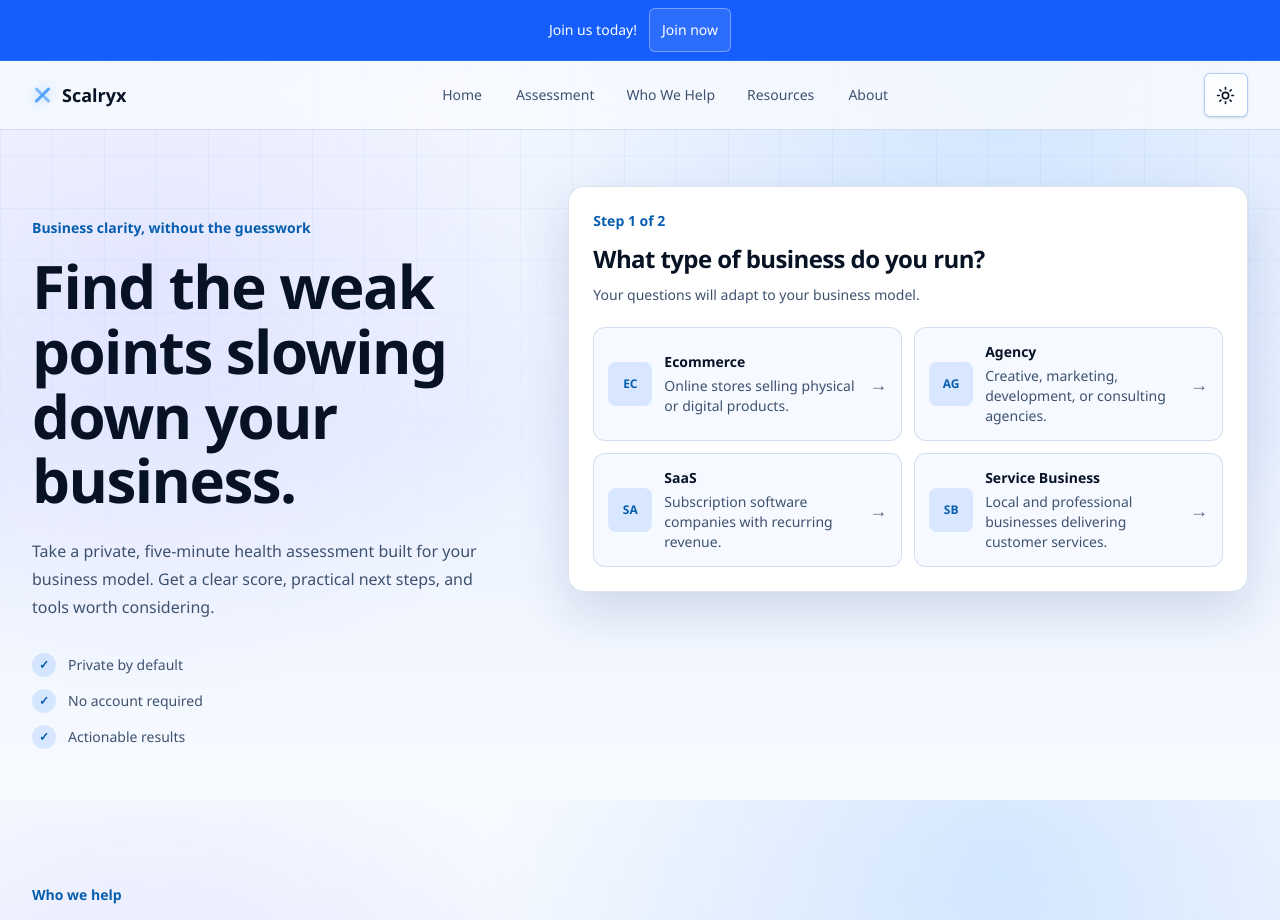
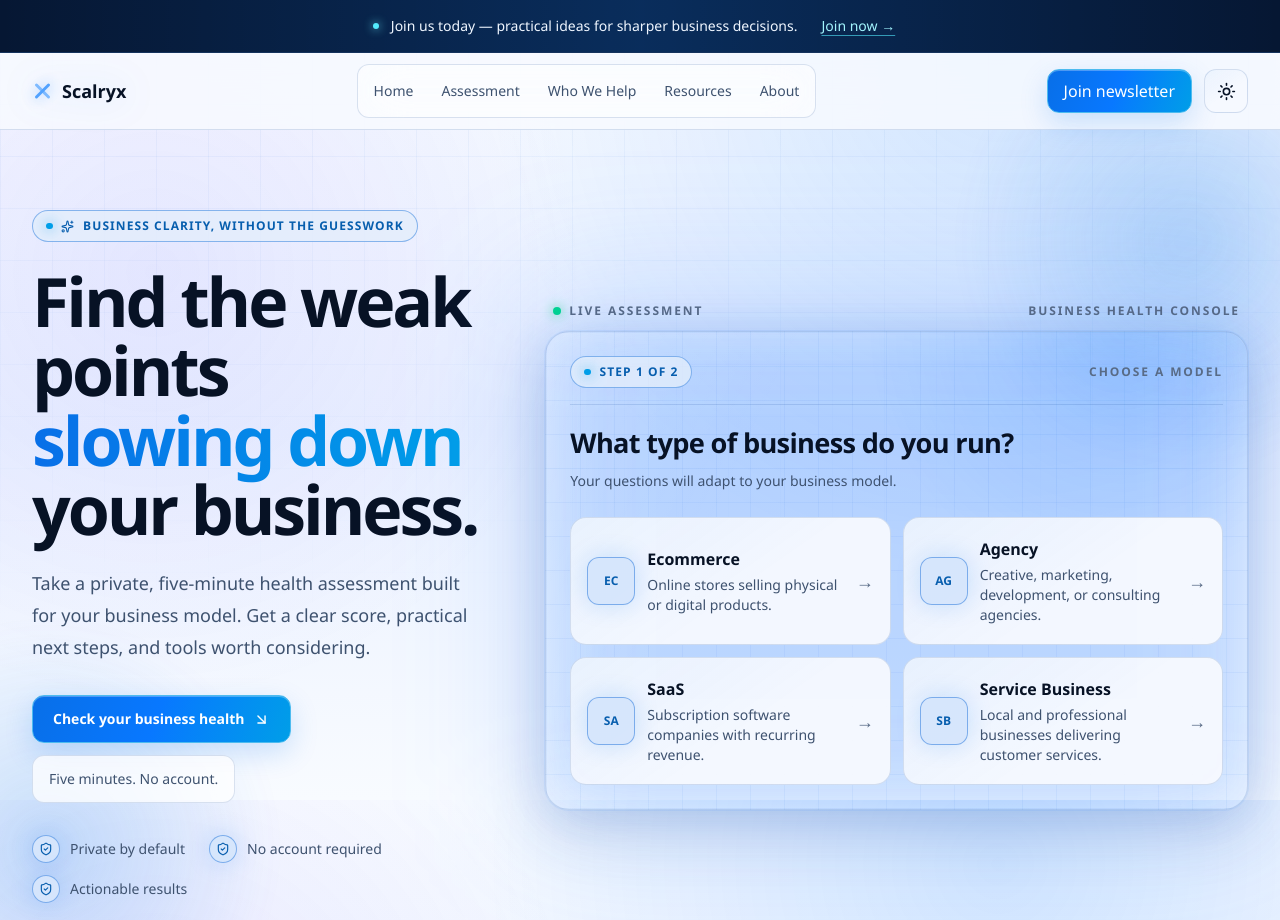
Before and after one commit to swajannaimur/scalryx, a Next.js app: page / in a window 1280 px wide. Shown: the top 920 px of the page. Built offline with nearby package versions, Linux system fonts and the light colour scheme.

Commit message:
feat: redesign hero and assessment console

```diff
--- a/app/components/assessment/business-assessment.tsx
+++ b/app/components/assessment/business-assessment.tsx
@@ -160,17 +160,17 @@ export function BusinessAssessment() {
                 aria-describedby="change-business-description"
                 aria-labelledby="change-business-title"
                 aria-modal="true"
-                className="modal-dialog max-h-[calc(100dvh-2rem)] w-full max-w-md overflow-y-auto rounded-2xl border border-line bg-surface-raised p-6 shadow-[0_20px_50px_var(--shadow)]"
+                className="premium-panel modal-dialog max-h-[calc(100dvh-2rem)] w-full max-w-md overflow-y-auto rounded-2xl p-6"
                 ref={dialogRef}
                 role="alertdialog"
               >
                 <h3 className="text-xl font-semibold text-content" id="change-business-title">Start a different assessment?</h3>
                 <p className="mt-2 text-sm leading-6 text-muted" id="change-business-description">Your current answers will be cleared.</p>
                 <div className="mt-6 flex flex-col-reverse gap-3 sm:flex-row sm:justify-end">
-                  <button className="min-h-11 rounded-lg border border-line bg-input px-4 text-sm font-semibold text-content" onClick={() => dispatch({ type: "cancel-business-change" })} type="button">
+                  <button className="premium-card min-h-11 rounded-xl px-4 text-sm font-semibold text-content" onClick={() => dispatch({ type: "cancel-business-change" })} type="button">
                     Keep my answers
                   </button>
-                  <button className="min-h-11 rounded-lg bg-[var(--assessment-accent-bg)] px-4 text-sm font-semibold text-on-brand hover:bg-[var(--assessment-accent-hover)]" onClick={() => dispatch({ type: "confirm-business-change" })} type="button">
+                  <button className="premium-button min-h-11 rounded-xl px-4 text-sm font-bold" onClick={() => dispatch({ type: "confirm-business-change" })} type="button">
                     Clear and continue
                   </button>
                 </div>
--- a/app/components/assessment/business-type-step.tsx
+++ b/app/components/assessment/business-type-step.tsx
@@ -42,27 +42,32 @@ export function BusinessTypeStep({
   onSelect,
 }: BusinessTypeStepProps) {
   return (
-    <div className="rounded-2xl border border-line bg-surface-raised p-5 shadow-[0_20px_50px_var(--shadow)] sm:p-6">
-      <p className="text-sm font-semibold text-[var(--assessment-accent-text)]">Step 1 of 2</p>
+    <div className="premium-panel section-grid blue-glow rounded-[1.5rem] p-5 sm:p-6">
+      <div className="mb-5 flex items-center justify-between border-b border-line pb-4">
+        <p className="premium-eyebrow">Step 1 of 2</p>
+        <span className="text-xs font-semibold uppercase tracking-[0.16em] text-subtle">
+          Choose a model
+        </span>
+      </div>
       <fieldset className="mt-3">
-        <legend className="text-2xl font-semibold tracking-tight text-content" data-assessment-focus tabIndex={-1}>
+        <legend className="text-2xl font-bold tracking-tight text-content sm:text-[1.7rem]" data-assessment-focus tabIndex={-1}>
           What type of business do you run?
         </legend>
         <p className="mt-2 text-sm leading-6 text-muted">
           Your questions will adapt to your business model.
         </p>
 
-        <div className="mt-5 grid gap-3 sm:grid-cols-2">
+        <div className="mt-6 grid gap-3 sm:grid-cols-2">
           {businessChoices.map((choice) => {
             const inputId = `business-type-${choice.type}`;
             const selected = selectedType === choice.type;
 
             return (
               <label
-                className={`group flex min-h-28 cursor-pointer items-center gap-3 rounded-xl border p-3.5 transition focus-within:border-[var(--assessment-accent-text)] focus-within:ring-2 focus-within:ring-[var(--assessment-focus-ring)] ${
+                className={`premium-card group flex min-h-32 cursor-pointer items-center gap-3 rounded-2xl p-4 focus-within:border-[var(--assessment-accent-text)] focus-within:ring-2 focus-within:ring-[var(--assessment-focus-ring)] ${
                   selected
-                    ? "border-[var(--assessment-accent-text)] bg-blue-500/10"
-                    : "border-line bg-input hover:border-blue-400/70 hover:bg-blue-500/5"
+                    ? "border-[var(--assessment-accent-text)] bg-blue-500/15 shadow-[0_0_28px_var(--glow-soft)]"
+                    : ""
                 }`}
                 htmlFor={inputId}
                 key={choice.type}
@@ -78,12 +83,12 @@ export function BusinessTypeStep({
                 />
                 <span
                   aria-hidden="true"
-                  className="flex size-11 shrink-0 items-center justify-center rounded-lg bg-blue-500/15 text-xs font-bold text-[var(--assessment-accent-text)]"
+                  className="icon-glow flex size-12 shrink-0 items-center justify-center rounded-xl text-xs font-extrabold"
                 >
                   {choice.initials}
                 </span>
                 <span className="min-w-0 flex-1">
-                  <span className="block text-sm font-semibold text-content">
+                  <span className="block text-base font-bold text-content">
                     {choice.label}
                   </span>
                   <span className="mt-1 block text-sm leading-5 text-muted">
@@ -92,7 +97,7 @@ export function BusinessTypeStep({
                 </span>
                 <span
                   aria-hidden="true"
-                  className="text-lg text-subtle transition group-hover:translate-x-0.5 group-hover:text-[var(--assessment-accent-text)]"
+                  className="text-lg text-subtle transition group-hover:translate-x-1 group-hover:text-[var(--assessment-accent-text)]"
                 >
                   →
                 </span>
--- a/app/components/landing/hero-section.tsx
+++ b/app/components/landing/hero-section.tsx
@@ -1,32 +1,121 @@
+import {
+  Activity,
+  ArrowDownRight,
+  Gauge,
+  Layers3,
+  ShieldCheck,
+  Sparkles,
+} from "lucide-react";
 import { SectionShell } from "../layout/section-shell";
 import { BusinessAssessment } from "../assessment/business-assessment";
 import { heroComposition } from "../../data/hero-content";
+
+const capabilities = [
+  { value: "4", label: "Business models", icon: Layers3 },
+  { value: "10", label: "Tailored questions", icon: Activity },
+  { value: "100", label: "Point health score", icon: Gauge },
+  { value: "Private", label: "Browser-only answers", icon: ShieldCheck },
+];
 
 export function HeroSection() {
   const { content, embeddedTool } = heroComposition;
 
   return (
-    <section id="home">
-      <SectionShell className="grid min-w-0 gap-10 py-14 lg:grid-cols-[0.82fr_1.18fr] lg:items-start xl:gap-16">
-        <div className="min-w-0 pt-2 lg:pt-8">
-          <p className="text-sm font-semibold text-[var(--assessment-accent-text)]">{content.eyebrow}</p>
-          <h1 className="mt-4 max-w-xl text-[40px] font-semibold leading-[1.08] tracking-tight text-content sm:text-[52px] xl:text-[60px]">
-            {content.heading}
+    <section
+      className="relative isolate overflow-hidden pb-14 pt-6 sm:pb-20 sm:pt-10"
+      data-premium-hero
+      id="home"
+    >
+      <div aria-hidden="true" className="ambient-orb -right-28 top-[-8rem]" />
+      <div
+        aria-hidden="true"
+        className="ambient-orb -left-48 top-[30rem] opacity-35 [animation-delay:-4s]"
+      />
+      <SectionShell className="relative">
+        <div className="grid min-w-0 gap-12 lg:grid-cols-[0.78fr_1.22fr] lg:items-center xl:gap-16">
+          <div className="min-w-0 lg:py-10">
+            <div className="premium-eyebrow animate-stagger-1">
+              <Sparkles aria-hidden="true" size={13} />
+              {content.eyebrow}
+            </div>
+            <h1 className="animate-stagger-2 mt-6 max-w-[42rem] text-[44px] font-bold leading-[1.02] tracking-[-0.045em] text-content sm:text-[58px] xl:text-[68px]">
+              Find the weak points{" "}
+              <span className="text-gradient">slowing down</span> your business.
             </h1>
-          <p className="mt-6 max-w-[33rem] text-base leading-7 text-muted">
+            <p className="animate-stagger-3 mt-6 max-w-[36rem] text-base leading-8 text-muted sm:text-lg">
               {content.body}
             </p>
-          <ul className="mt-8 grid gap-3 text-sm text-muted">
+
+            <div className="animate-stagger-3 mt-8 flex flex-wrap items-center gap-3">
+              <a
+                className="premium-button inline-flex min-h-12 items-center justify-center gap-2 rounded-xl px-5 text-sm font-bold"
+                href="#assessment"
+              >
+                Check your business health
+                <ArrowDownRight aria-hidden="true" size={17} />
+              </a>
+              <span className="inline-flex min-h-12 items-center rounded-xl border border-line bg-surface px-4 text-sm font-medium text-muted backdrop-blur-xl">
+                Five minutes. No account.
+              </span>
+            </div>
+
+            <ul className="mt-8 flex flex-wrap gap-x-6 gap-y-3 text-sm text-muted">
               {content.trustPoints.map((point) => (
-              <li className="flex items-center gap-3" key={point}>
-                <span aria-hidden="true" className="flex size-6 items-center justify-center rounded-full bg-blue-500/15 text-xs font-bold text-[var(--assessment-accent-text)]">✓</span>
+                <li className="flex items-center gap-2.5" key={point}>
+                  <span
+                    aria-hidden="true"
+                    className="icon-glow flex size-7 items-center justify-center rounded-full"
+                  >
+                    <ShieldCheck size={14} />
+                  </span>
                   {point}
                 </li>
               ))}
             </ul>
           </div>
-        <div data-hero-tool={embeddedTool} id="assessment">
+
+          <div
+            className="animate-enter-delay relative min-w-0"
+            data-assessment-console
+            data-hero-tool={embeddedTool}
+            id="assessment"
+          >
+            <div
+              aria-hidden="true"
+              className="absolute -inset-6 -z-10 rounded-[2.5rem] bg-blue-500/15 blur-3xl"
+            />
+            <div className="mb-3 flex items-center justify-between px-2 text-xs font-semibold uppercase tracking-[0.16em] text-subtle">
+              <span className="flex items-center gap-2">
+                <span className="size-2 rounded-full bg-emerald-400 shadow-[0_0_12px_#34d399]" />
+                Live assessment
+              </span>
+              <span>Business health console</span>
+            </div>
             <BusinessAssessment />
+          </div>
+        </div>
+
+        <div
+          className="premium-panel mt-12 grid overflow-hidden rounded-2xl sm:grid-cols-2 lg:mt-16 lg:grid-cols-4"
+          data-capability-strip
+        >
+          {capabilities.map(({ value, label, icon: Icon }, index) => (
+            <div
+              className="flex min-h-28 items-center gap-4 border-b border-line px-5 py-5 last:border-b-0 sm:[&:nth-child(odd)]:border-r sm:[&:nth-child(3)]:border-b-0 lg:border-b-0 lg:border-r lg:last:border-r-0"
+              key={label}
+            >
+              <span className="icon-glow flex size-10 shrink-0 items-center justify-center rounded-xl">
+                <Icon aria-hidden="true" size={18} />
+              </span>
+              <span>
+                <strong className="number-glow block text-2xl font-bold tracking-tight">
+                  {value}
+                </strong>
+                <span className="text-sm text-muted">{label}</span>
+              </span>
+              <span className="sr-only">Capability {index + 1}</span>
+            </div>
+          ))}
         </div>
       </SectionShell>
     </section>
--- a/app/components/layout/announcement-bar.tsx
+++ b/app/components/layout/announcement-bar.tsx
@@ -3,11 +3,18 @@ import { SectionShell } from "./section-shell";
 
 export function AnnouncementBar() {
   return (
-    <aside className="border-b border-blue-400/25 bg-blue-600 text-white">
-      <SectionShell className="flex min-h-11 items-center justify-center gap-3 py-2 text-center text-sm">
-        <p>Join us today!</p>
-        <NewsletterTrigger className="inline-flex min-h-11 items-center rounded-md border border-white/35 bg-white/10 px-3 text-sm font-semibold text-white transition hover:bg-white/20">
-          Join now
+    <aside className="relative overflow-hidden border-b border-blue-400/20 bg-[#061733] text-white">
+      <div
+        aria-hidden="true"
+        className="absolute inset-0 bg-[linear-gradient(90deg,transparent,rgba(22,133,255,.2),transparent)]"
+      />
+      <SectionShell className="relative flex min-h-11 items-center justify-center gap-3 py-1 text-center text-sm">
+        <span className="hidden size-1.5 rounded-full bg-cyan-300 shadow-[0_0_10px_#67e8f9] sm:block" />
+        <p className="font-medium text-blue-50">
+          Join us today — practical ideas for sharper business decisions.
+        </p>
+        <NewsletterTrigger className="inline-flex min-h-11 items-center rounded-lg px-3 text-sm font-bold text-cyan-200 underline decoration-cyan-300/60 underline-offset-4 transition hover:text-white">
+          Join now →
         </NewsletterTrigger>
       </SectionShell>
     </aside>
--- a/app/components/layout/header.tsx
+++ b/app/components/layout/header.tsx
@@ -1,28 +1,29 @@
 import { navItems } from "../../data/site-content";
 import { Logo } from "../brand/logo";
+import { NewsletterTrigger } from "../newsletter/newsletter-trigger";
 import { ThemeToggle } from "../theme/theme-toggle";
 import { MobileMenu } from "./mobile-menu";
 import { SectionShell } from "./section-shell";
 
 export function Header() {
   return (
-    <header className="sticky top-0 z-50 border-b border-line bg-[var(--header)] backdrop-blur-xl">
-      <SectionShell className="flex h-[68px] items-center justify-between">
+    <header className="premium-header sticky top-0 z-40 border-b border-line bg-[var(--header)] backdrop-blur-2xl">
+      <SectionShell className="flex h-[76px] items-center justify-between">
         <a
           aria-label="Scalryx home"
           className="inline-flex min-h-11 items-center"
           href="#home"
         >
-          <Logo />
+          <Logo className="drop-shadow-[0_0_18px_var(--glow-soft)]" />
         </a>
 
         <nav
           aria-label="Primary navigation"
-          className="hidden items-center gap-8 lg:flex"
+          className="hidden items-center gap-1 rounded-xl border border-line bg-surface/60 p-1 backdrop-blur-xl lg:flex"
         >
           {navItems.map((item) => (
             <a
-              className="inline-flex min-h-11 min-w-11 items-center justify-center text-sm text-muted transition hover:text-content"
+              className="inline-flex min-h-11 min-w-11 items-center justify-center text-sm rounded-lg px-3 font-medium text-muted transition hover:bg-blue-500/10 hover:text-content"
               href={item.href}
               key={item.label}
             >
@@ -32,6 +33,9 @@ export function Header() {
         </nav>
 
         <div className="flex items-center gap-2 sm:gap-3">
+          <NewsletterTrigger className="premium-button hidden min-h-11 items-center justify-center rounded-xl px-4 text-sm font-bold sm:inline-flex">
+            Join newsletter
+          </NewsletterTrigger>
           <ThemeToggle />
           <MobileMenu />
         </div>
--- a/app/components/layout/mobile-menu.tsx
+++ b/app/components/layout/mobile-menu.tsx
@@ -13,7 +13,7 @@ export function MobileMenu() {
         aria-controls="mobile-navigation"
         aria-expanded={open}
         aria-label={open ? "Close navigation menu" : "Open navigation menu"}
-        className="inline-flex size-11 items-center justify-center rounded-md border border-line-strong bg-surface-raised text-content"
+        className="premium-card inline-flex size-11 items-center justify-center rounded-xl text-content"
         onClick={() => setOpen((current) => !current)}
         type="button"
       >
@@ -23,13 +23,13 @@ export function MobileMenu() {
       {open && (
         <nav
           aria-label="Mobile navigation"
-          className="panel-surface absolute left-4 right-4 top-[4.5rem] rounded-md p-4 shadow-2xl"
+          className="premium-panel absolute left-4 right-4 top-[5rem] rounded-2xl p-3 shadow-2xl"
           id="mobile-navigation"
         >
           <div className="flex flex-col">
             {navItems.map((item) => (
               <a
-                className="flex min-h-11 items-center border-b border-line px-2 py-3 text-sm text-muted transition hover:text-content"
+                className="flex min-h-11 items-center rounded-xl px-3 py-3 text-sm font-medium text-muted transition hover:bg-blue-500/10 hover:text-content"
                 href={item.href}
                 key={item.label}
                 onClick={() => setOpen(false)}
--- a/app/components/theme/theme-toggle.tsx
+++ b/app/components/theme/theme-toggle.tsx
@@ -43,7 +43,7 @@ export function ThemeToggle() {
   return (
     <button
       aria-label={label}
-      className="inline-flex size-11 shrink-0 items-center justify-center rounded-md border border-line-strong bg-surface text-content shadow-sm transition hover:border-blue-500 hover:text-blue-500 focus-visible:outline-2 focus-visible:outline-offset-2 focus-visible:outline-blue-500"
+      className="premium-card inline-flex size-11 shrink-0 items-center justify-center rounded-xl text-content focus-visible:outline-2 focus-visible:outline-offset-2 focus-visible:outline-blue-500"
       onClick={() => {
         applyPersistedTheme(nextTheme);
         window.dispatchEvent(new Event(themeChangeEvent));
```
Also changed, not shown: app/components/assessment/question-step.tsx (+12 -12 lines), app/components/assessment/result-step.tsx (+21 -16 lines), 1 other file (tests, documents, lock files or other folders). Lines whose indentation alone changed are shown as unchanged.
